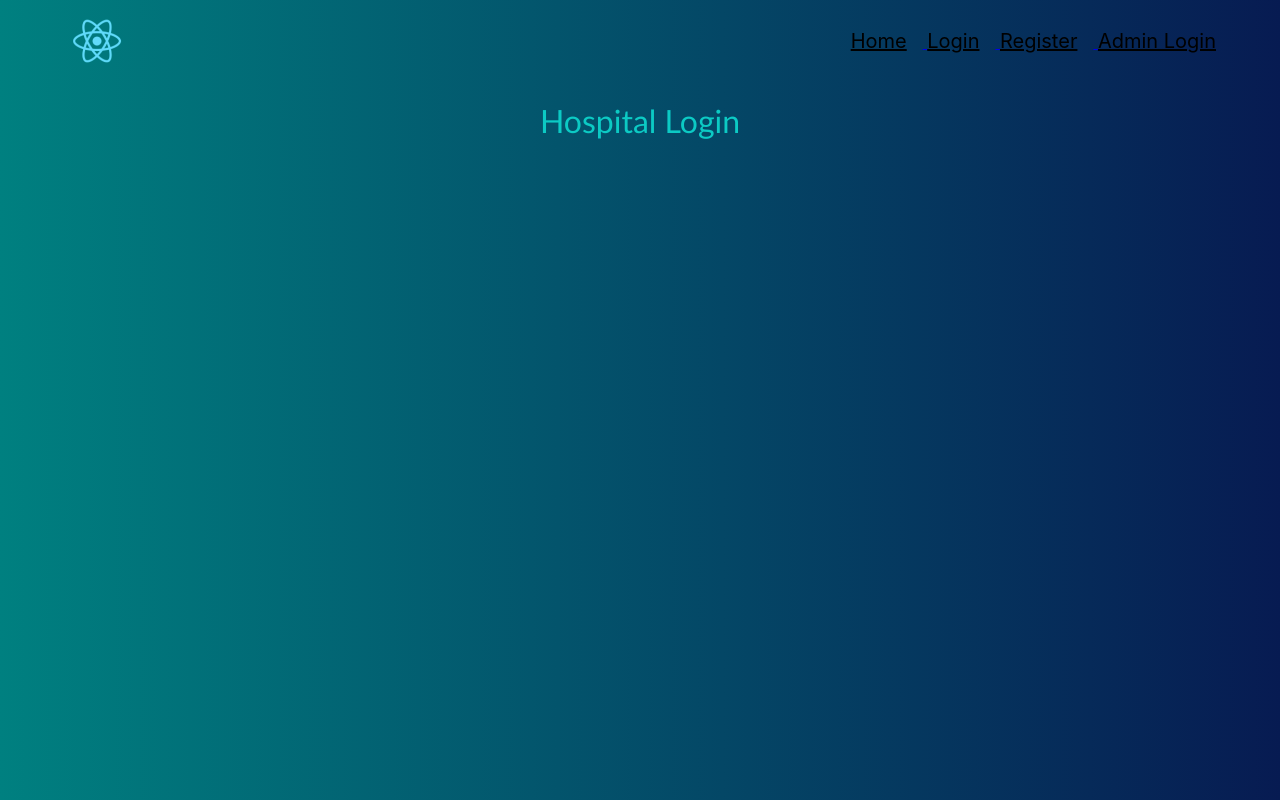
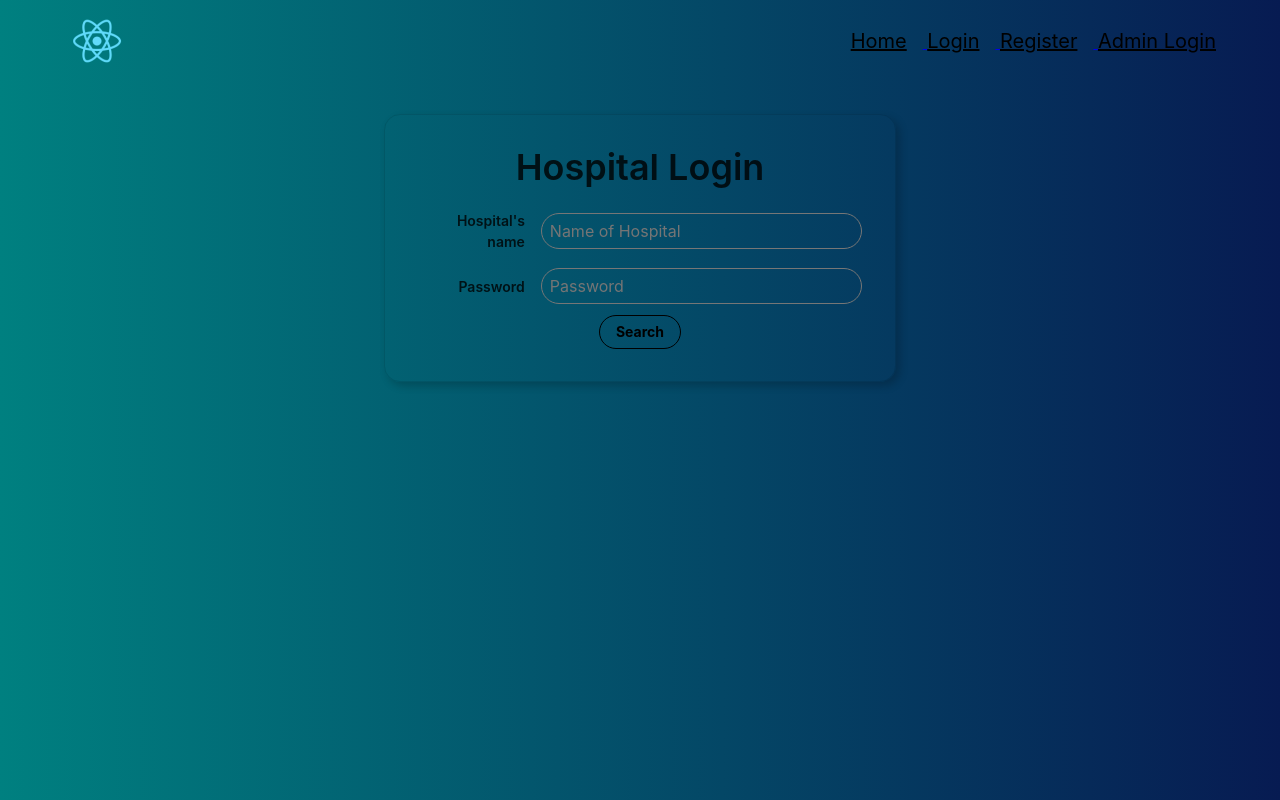
Before and after one commit to mohit0305/CoHeal, a React (Create React App) app: page /HLogin in a window 1280 px wide. Built offline with nearby package versions, Linux system fonts and the light colour scheme.

Commit message:
adding files hlogin and Alogin

```diff
--- a/src/components/ALogin.js
+++ b/src/components/ALogin.js
@@ -1,11 +1,73 @@
 import React from 'react';
-function ALogin(){
+class ALogin extends React.Component {
+	constructor(props){
+		super(props);
+		this.state ={
+			adminId: 0,
+            pass: ''
+		}
+	}
+	onNameChange = (event) =>{this.setState({adminId: event.target.value})}
+	onPassChange = (event) =>{this.setState({pass: event.target.value})}
 
-    return(
-        <div>
-            <h1>Admin Login</h1>
-        </div>
-    );
 
+	onSubmitSearch = ()=>{
+		fetch('', {
+			method: 'post',
+			headers: {'Content-Type': 'application/json'},
+			body: JSON.stringify({
+				hname: this.state.adminId,
+				pass: this.state.pass,
+			})
+		}).then(response => response.json())
+		.then(list => {
+
+		})
+		console.log(this.state)
+	}
+	render(){
+		return(
+			<article className="br4 ba b--black-10 mv4 w-100 w-75-m w-75-l mw6 shadow-5 center" >
+				<main className="pa4 black-80">
+					<div className="measure">
+						<fieldset id="sign_up" className="ba b--transparent ph0 mh0">
+							<legend className="f2 fw6 ph0 mh0">Admin Login</legend>
+							<div className="flex items-center mt3">
+								<label className="tr w-25 db fw6 lh-copy f6" htmlFor="hname">Admin's Id</label>
+								<input
+									className="pa2 br-pill input-reset ba bg-transparent hover-bg-black hover-white w-75 ml3"
+									type="text"
+									name="adminId"
+									id="adminId"
+                                    placeholder="Id"
+									onChange={this.onNameChange}
+								/>
+              </div>
+                    <div className="flex items-center mt3">
+								<label className="tr w-25 db fw6 lh-copy f6" htmlFor="pass">Password</label>
+								<input
+									className="pa2 br-pill input-reset ba bg-transparent hover-bg-black hover-white w-75 ml3"
+									type="Password"
+									name="pass"
+									id="pass"
+                  placeholder="Password"
+									onChange={this.onPassChange}
+								/>
+              </div>
+
+						</fieldset>
+						<div className="">
+							<input
+
+								onClick={this.onSubmitSearch}
+								className="b br-pill ph3 pv2 input-reset ba b--black bg-transparent grow pointer f6 dib" type="submit" value="Search"/>
+
+						</div>
+					</div>
+				</main>
+			</article>
+
+		);
+	}
 }
 export default ALogin;
--- a/src/components/HLogin.js
+++ b/src/components/HLogin.js
@@ -1,11 +1,74 @@
 import React from 'react';
-function HLogin(){
+class HLogin extends React.Component {
+	constructor(props){
+		super(props);
+		this.state ={
+			hname: 0,
+            pass: ''
+		}
+	}
+	onNameChange = (event) =>{this.setState({hname: event.target.value})}
+	onPassChange = (event) =>{this.setState({pass: event.target.value})}
 
-    return(
-        <div>
-            <h1>Hospital Login</h1>
-        </div>
-    );
 
+	onSubmitSearch = ()=>{
+		fetch('', {
+			method: 'post',
+			headers: {'Content-Type': 'application/json'},
+			body: JSON.stringify({
+				hname: this.state.hname,
+				pass: this.state.pass,
+			})
+		}).then(response => response.json())
+		.then(list => {
+
+		})
+		console.log(this.state)
+	}
+	render(){
+
+		return(
+			<article className="br4 ba b--black-10 mv4 w-100 w-75-m w-75-l mw6 shadow-5 center" >
+				<main className="pa4 black-80">
+					<div className="measure">
+						<fieldset id="sign_up" className="ba b--transparent ph0 mh0">
+							<legend className="f2 fw6 ph0 mh0">Hospital Login</legend>
+							<div className="flex items-center mt3">
+								<label className="tr w-25 db fw6 lh-copy f6" htmlFor="hname">Hospital's name</label>
+								<input
+									className="pa2 br-pill input-reset ba bg-transparent hover-bg-black hover-white w-75 ml3"
+									type="text"
+									name="hname"
+									id="hname"
+                  placeholder="Name of Hospital"
+									onChange={this.onNameChange}
+								/>
+              </div>
+                    <div className="flex items-center mt3">
+								<label className="tr w-25 db fw6 lh-copy f6" htmlFor="pass">Password</label>
+								<input
+									className="pa2 br-pill input-reset ba bg-transparent hover-bg-black hover-white w-75 ml3"
+									type="Password"
+									name="pass"
+									id="pass"
+                  placeholder="Password"
+									onChange={this.onPassChange}
+								/>
+              </div>
+
+						</fieldset>
+						<div className="">
+						     	<input
+
+								onClick={this.onSubmitSearch}
+								className="b br-pill ph3 pv2 input-reset ba b--black bg-transparent grow pointer f6 dib" type="submit" value="Search"/>
+
+						</div>
+					</div>
+				</main>
+			</article>
+
+		);
+	}
 }
 export default HLogin;
--- a/src/components/Login.js
+++ b/src/components/Login.js
@@ -36,7 +36,7 @@ class Login extends React.Component {
 	}
 	render(){
 		return(
-			<article className="br3 ba b--black-10 mv4 w-100 w-75-m w-75-l mw6 shadow-5 center">
+			<article className="br3 ba b--black-10 mv4 w-100 w-75-m w-75-l mw6 shadow-5 center" >
 				<main className="pa4 black-80">
 					<div className="measure">
 						<fieldset id="sign_up" className="ba b--transparent ph0 mh0">
--- a/src/components/Register.js
+++ b/src/components/Register.js
@@ -1,5 +1,5 @@
 import React from 'react';
-
+import {Link} from 'react-router-dom';
 class Register extends React.Component {
 	constructor(props){
 		super(props);
@@ -48,7 +48,7 @@ class Register extends React.Component {
 	}
 	render(){
 		return(
-			<article className="br3 ba b--black-10 mv4 w-100 w-75-m w-75-l mw8 shadow-5 center">
+			<article className="br3 ba b--black-10 mv4 w-100 w-75-m w-75-l mw8 shadow-5 center" >
 				<main className="pa4 black-80">
 					<div className="">
 						<fieldset id="sign_up" className="ba b--transparent ph0 mh0">
@@ -138,9 +138,10 @@ class Register extends React.Component {
 							</div>
 						</fieldset>
 						<div className="">
-							<input
+						<Link to="/Login"><input
 								onClick={this.onSubmitRegister}
 								className="b ph3 pv2 input-reset ba b--black bg-transparent grow pointer f6 dib" type="submit" value="Register"/>
+								</Link>
 						</div>
 					</div>
 				</main>
--- a/src/components/SearchBox.js
+++ b/src/components/SearchBox.js
@@ -28,7 +28,7 @@ class SearchBox extends React.Component {
 	}
 	render(){
 		return(
-			<article className="br4 ba b--black-10 mv4 w-100 w-75-m w-75-l mw6 shadow-5 center">
+			<article className="br4 ba b--black-10 mv4 w-100 w-75-m w-75-l mw6 shadow-5 center" >
 				<main className="pa4 black-80">
 					<div className="measure">
 						<fieldset id="sign_up" className="ba b--transparent ph0 mh0">
```
Also changed, not shown: src/components/Hospital.js (added).
